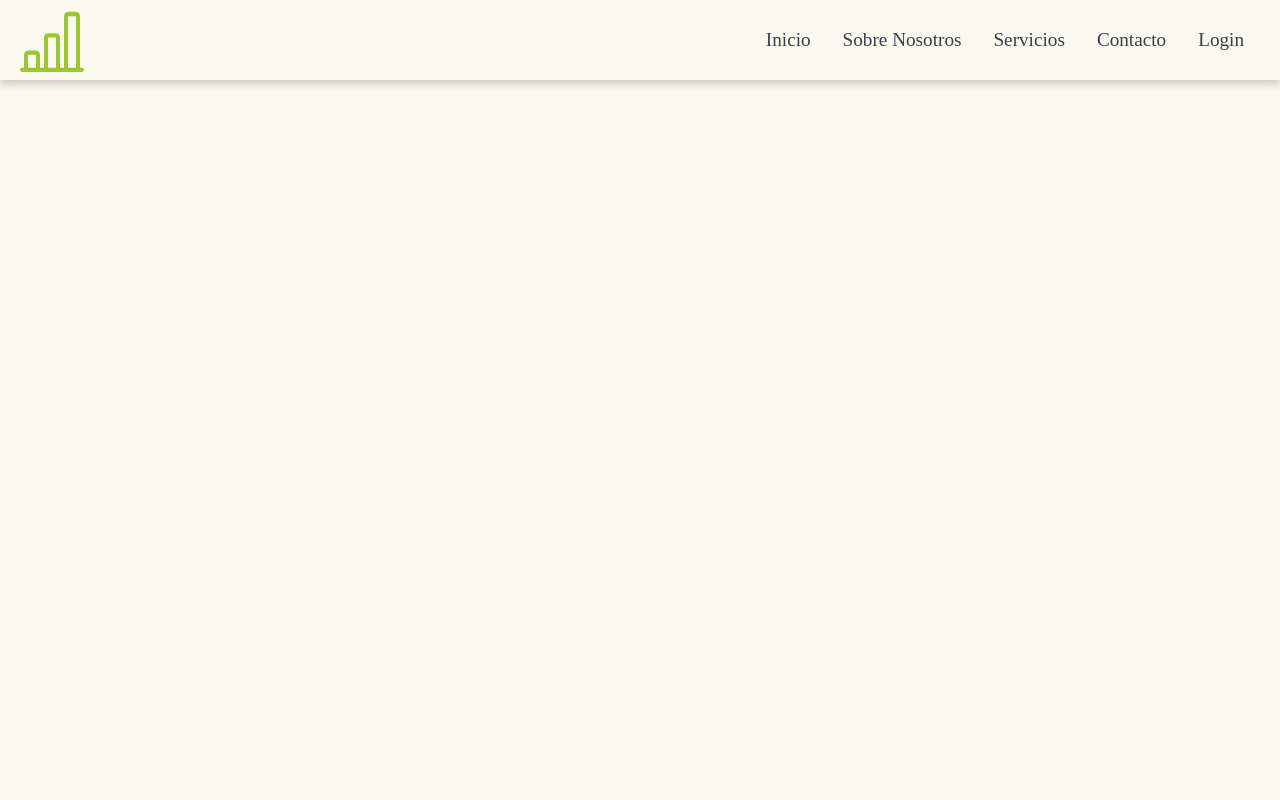
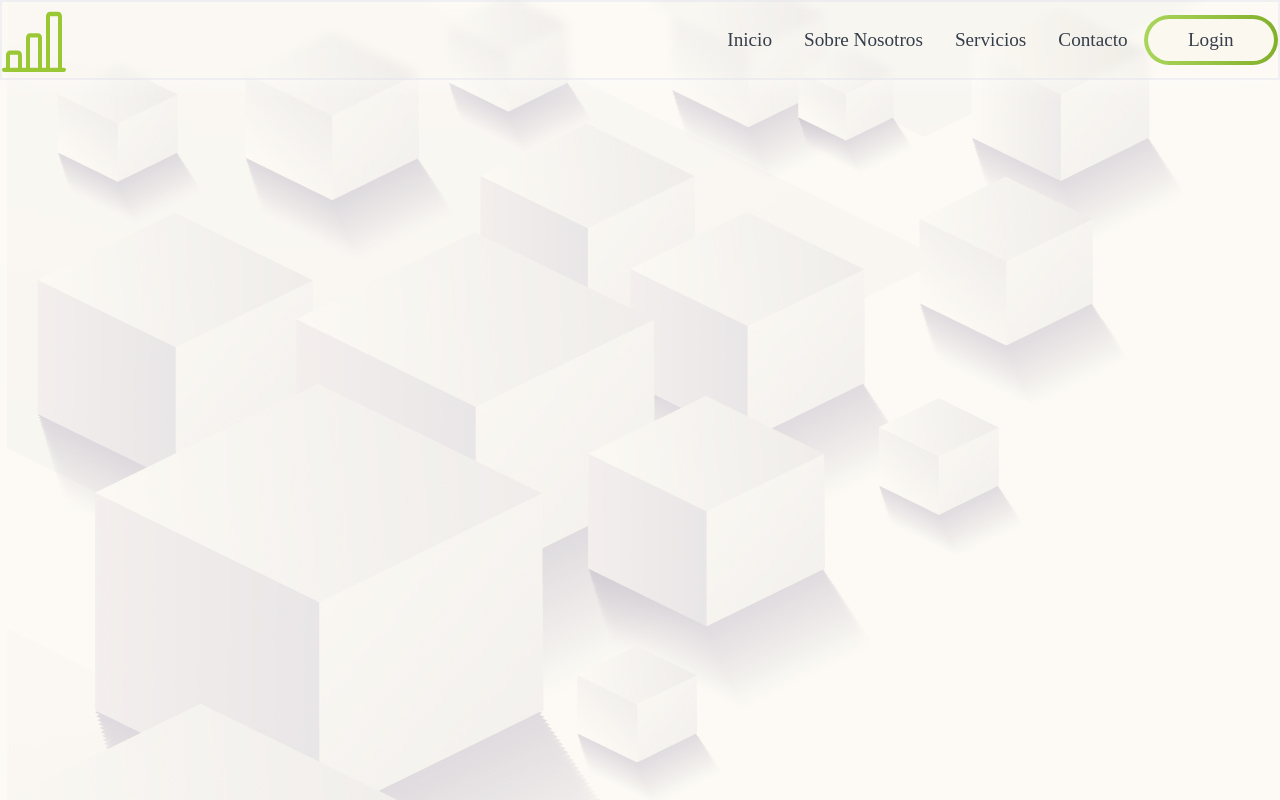
Before and after one commit to Adan0930/FrontProcMak, a React (Create React App) app: page / in a window 1280 px wide. Built offline with nearby package versions, Linux system fonts and the light colour scheme; what @nextui-org/react would draw is missing.

Commit message:
button-login

```diff
--- a/src/Components/LoginComponents/login-user-company.js
+++ b/src/Components/LoginComponents/login-user-company.js
@@ -10,7 +10,7 @@ const LoginUserCompany = ()=>{
     };
 
     return (
-      <div className="form-container">
+      <div className="form-container-login">
         <form onSubmit={handleSubmit(onSubmit)}>
           <div className="form-group">
             <label className="form-label" htmlFor="emailCompany">Email Company</label>
--- a/src/Components/LoginComponents/styles-login-users.css
+++ b/src/Components/LoginComponents/styles-login-users.css
@@ -11,15 +11,17 @@
     --button-text-color: #FBF8EF;
 }
 
-.form-container {
-    background: linear-gradient(135deg, var(--background-gradient-start), var(--background-gradient-end));
+ .form-container-login {
+    border: 2px solid rgb(255, 255, 255);
+    backdrop-filter: blur 1px;
     color: var(--text-color);
     max-width: 300px;
-    margin: 0 auto;
+     margin: 0 auto;
     padding: 20px;
     border-radius: 8px;
     box-shadow: 0 8px 16px rgba(0, 0, 0, 0.15);
     text-align: center;
+
 }
 
 .form-group {
--- a/src/Components/Navbar/navbar.js
+++ b/src/Components/Navbar/navbar.js
@@ -30,8 +30,8 @@ const Navbar = ()=>{
                 </Link>
               </li>
 
-              <li className="nav-item">
-                <Link to="/login" className="nav-links">
+              <li className="button-login">
+                <Link to="/login" className="nav-links-btn">
                   Login
                 </Link>
               </li>
--- a/src/Components/Navbar/stylesNav.css
+++ b/src/Components/Navbar/stylesNav.css
@@ -13,13 +13,14 @@
   }
 
   .navbar {
-    background: var(--background-color);
+    backdrop-filter: blur(5px);
+    border: 2px solid rgba(227, 228, 237, 0.50);
+    box-shadow: 0 0px 30px rgba(255,255,255,0.5);
     height: 80px;
     display: flex;
     justify-content: center;
     align-items: center;
     font-size: 1.2rem;
-    box-shadow: 0 4px 8px rgba(0, 0, 0, 0.2);
   }
 
   .navbar-container {
@@ -28,7 +29,6 @@
     height: 80px;
     width: 100%;
     max-width: 1500px;
-    padding: 0 20px;
   }
 
   .navbar-logo {
@@ -64,8 +64,46 @@
   }
 
   .nav-links:hover {
-    color: var(--background-color);
-    background-color: var(--accent-color);
-    border-radius: 4px;
+    color: var(--accent-color);
     transition: all 0.3s ease;
   }
+  .button-login{
+    background-image: linear-gradient(to right, #A9D65B, #82B02B);
+    border-radius: 40px;
+    box-sizing: border-box;
+    color: #00a84f;
+    display: block;
+    height: 50px;
+    font-size: 1em;
+    padding: 4px;
+    position: relative;
+    text-decoration: none;
+    width: 7em;
+    z-index: 2;
+  }
+  .button-login:hover{
+    color: var(--background-color);
+  }
+  .button-login .nav-links-btn{
+  align-items: center;
+  background: var(--background-color);
+  border-radius: 40px;
+  display: flex;
+  justify-content: center;
+  height: 100%;
+  transition: background 0.5s ease;
+  width: 100%;
+  }
+  .button-login:hover .nav-links-btn{
+    background: transparent;
+  }
+
+  .button-login .nav-links-btn{
+    color: var(--text-color);
+    display: flex;
+    align-items: center;
+    text-decoration: none;
+    padding: 0 1rem;
+    height: 100%;
+    transition: all 0.3s ease;
+  }
--- a/src/Pages/Login/login.js
+++ b/src/Pages/Login/login.js
@@ -0,0 +1,13 @@
+import React from "react";
+
+import LoginUserCompany from "../../Components/LoginComponents/login-user-company";
+
+const Login = ()=>{
+    return(
+        <div className="Home">
+            <LoginUserCompany></LoginUserCompany>
+        </div>
+    );
+};
+
+export default Login;
--- a/src/index.css
+++ b/src/index.css
@@ -1,3 +1,3 @@
 body {
-  background: #FBF8EF;
+  background-image: url(/public/FONDO-PROCMAK.jpg);
 }
--- a/src/routes/index.js
+++ b/src/routes/index.js
@@ -1,6 +1,7 @@
 import React from 'react';
 import {BrowserRouter as Router,Route, Routes} from 'react-router-dom';
 import  Navbar  from '../Components/Navbar/navbar.js';
+import Login from '../Pages/Login/login.js';
 import FormSignUpCompany from '../Components/FormRegisterCompany/form-company.js';
 
 
@@ -11,6 +12,7 @@ const ComRoutes = ()=>{
             <Routes>
                 <Route path='/' Component={Navbar} />
                 <Route path='/register' Component={FormSignUpCompany}/>
+                <Route path='/login' Component={Login}/>
             </Routes>
 
         </Router>
```
Also changed, not shown: public/FONDO-PROCMAK.jpg (added).
